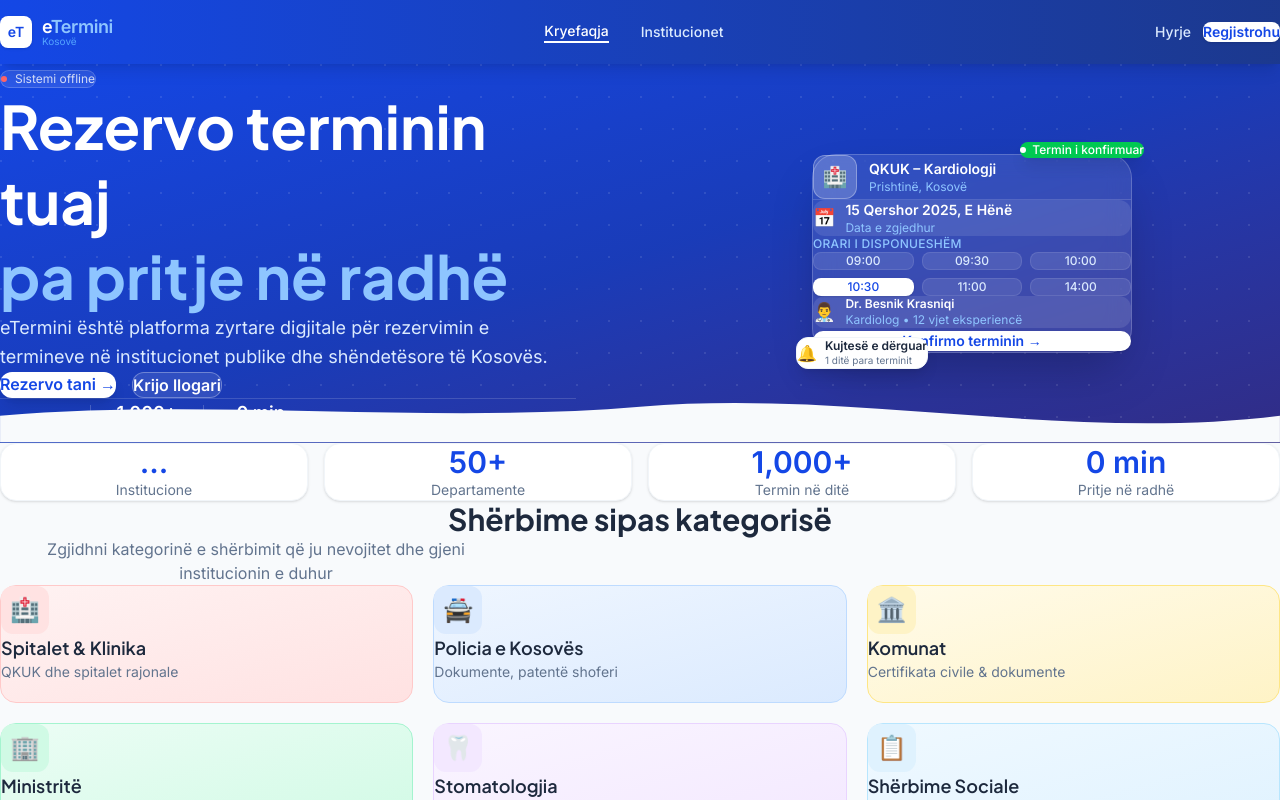
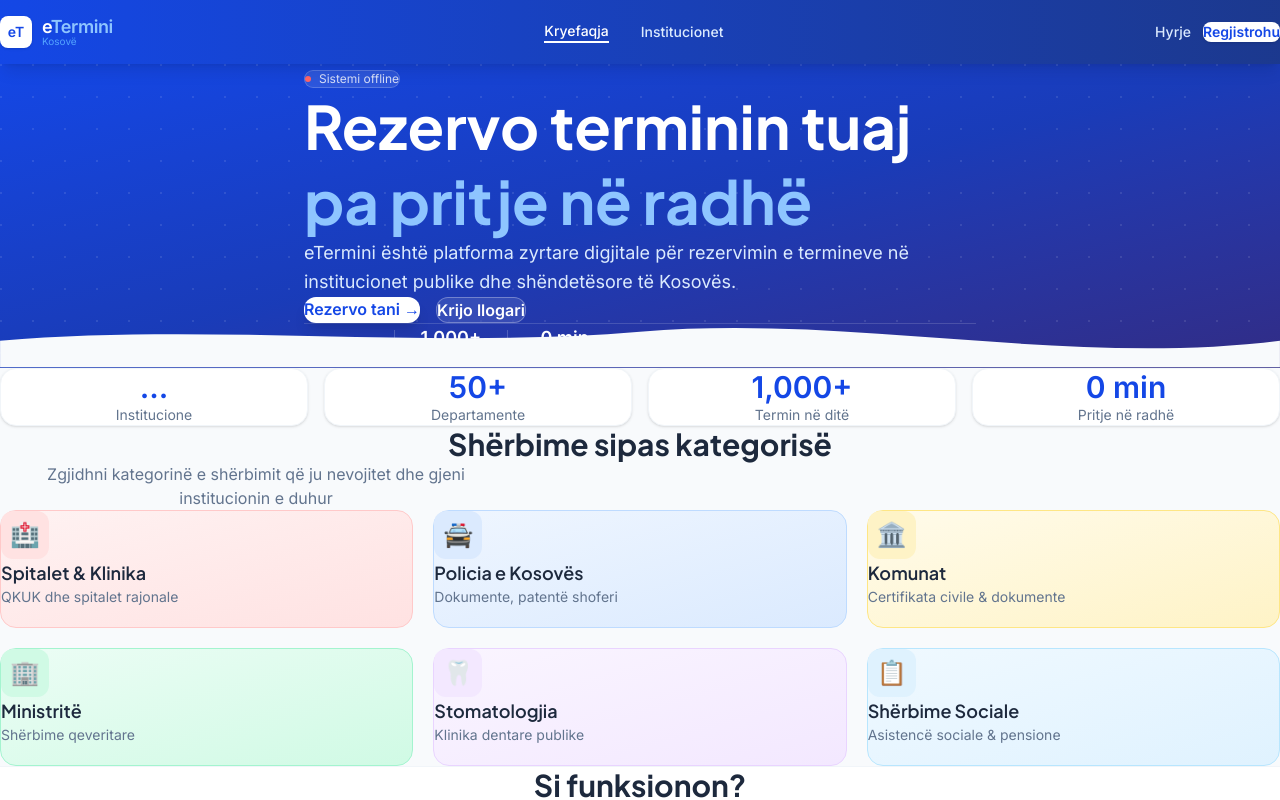
Before and after one commit to vesahadergjonaj/eTerminiUI, a React (Vite) app: page / in a window 1280 px wide. Shown: the top 800 px of the page. Built offline with nearby package versions, Linux system fonts and the light colour scheme; no server answers.

Commit message:
heqja pjesve te pa nevojshme

```diff
--- a/src/pages/Home.jsx
+++ b/src/pages/Home.jsx
@@ -24,7 +24,6 @@
   { step: '03', title: 'Rezervoni terminin', desc: 'Zgjidhni datën dhe orën e disponueshme dhe konfirmoni rezervimin.' },
 ]
 
-const timeSlots = ['09:00', '09:30', '10:00', '10:30', '11:00', '14:00']
 
 export default function Home() {
   const { status, loading: pingLoading } = usePing()
@@ -46,10 +45,8 @@
           }}
         />
         <div className="relative max-w-7xl mx-auto px-4 sm:px-6 py-20 md:py-28">
-          <div className="grid grid-cols-1 lg:grid-cols-2 gap-12 items-center">
-
-            {/* Left content */}
-            <div className="max-w-xl">
+          <div className="flex justify-center">
+            <div className="max-w-2xl w-full">
               <div className="inline-flex items-center gap-2 bg-white/10 backdrop-blur border border-white/20 text-white/80 text-xs px-3 py-1.5 rounded-full mb-6">
                 <span className={`w-1.5 h-1.5 rounded-full ${pingLoading ? 'bg-yellow-400 animate-pulse' : status ? 'bg-green-400' : 'bg-red-400'}`} />
                 {pingLoading ? 'Duke kontrolluar...' : status ? 'Sistemi është aktiv' : 'Sistemi offline'}
@@ -96,79 +93,6 @@
               </div>
             </div>
 
-            {/* Right — floating booking card */}
-            <div className="hidden lg:flex justify-center items-center">
-              <div className="relative">
-                <div className="bg-white/10 backdrop-blur-md border border-white/20 rounded-3xl p-6 shadow-2xl w-[320px]">
-                  {/* Header */}
-                  <div className="flex items-center gap-3 mb-5 pb-4 border-b border-white/15">
-                    <div className="w-11 h-11 bg-white/20 border border-white/30 rounded-xl flex items-center justify-center text-xl flex-shrink-0">
-                      🏥
-                    </div>
-                    <div>
-                      <p className="text-white font-semibold text-sm">QKUK – Kardiologji</p>
-                      <p className="text-blue-300 text-xs">Prishtinë, Kosovë</p>
-                    </div>
-                  </div>
-
-                  {/* Selected date */}
-                  <div className="flex items-center gap-2.5 bg-white/10 rounded-xl px-3 py-2.5 mb-4">
-                    <span className="text-lg">📅</span>
-                    <div>
-                      <p className="text-white text-sm font-semibold">15 Qershor 2025, E Hënë</p>
-                      <p className="text-blue-300 text-xs">Data e zgjedhur</p>
-                    </div>
-                  </div>
-
-                  {/* Time slots */}
-                  <p className="text-blue-300 text-xs font-medium uppercase tracking-wide mb-2">
-                    Orari i disponueshëm
-                  </p>
-                  <div className="grid grid-cols-3 gap-2 mb-4">
-                    {timeSlots.map((t, i) => (
-                      <button
-                        key={t}
-                        className={`text-xs py-2 rounded-lg font-medium transition-all ${
-                          i === 3
-                            ? 'bg-white text-blue-700 shadow-sm'
-                            : 'bg-white/10 text-blue-100 hover:bg-white/20 border border-white/10'
-                        }`}
-                      >
-                        {t}
-                      </button>
-                    ))}
-                  </div>
-
-                  {/* Doctor */}
-                  <div className="flex items-center gap-2.5 bg-white/10 rounded-xl px-3 py-2.5 mb-4">
-                    <span className="text-lg">👨‍⚕️</span>
-                    <div>
-                      <p className="text-white text-xs font-semibold">Dr. Besnik Krasniqi</p>
-                      <p className="text-blue-300 text-xs">Kardiolog • 12 vjet eksperiencë</p>
-                    </div>
-                  </div>
-
-                  <button className="w-full bg-white text-blue-700 font-semibold py-2.5 rounded-xl text-sm hover:bg-blue-50 transition-colors shadow-sm">
-                    Konfirmo terminin →
-                  </button>
-                </div>
-
-                {/* Floating badge */}
-                <div className="absolute -top-3 -right-3 bg-green-500 text-white text-xs px-3 py-1.5 rounded-full shadow-lg flex items-center gap-1.5 font-medium">
-                  <span className="w-1.5 h-1.5 bg-white rounded-full" />
-                  Termin i konfirmuar
-                </div>
-
-                {/* Floating notification */}
-                <div className="absolute -bottom-4 -left-4 bg-white text-slate-700 text-xs px-3 py-2 rounded-xl shadow-lg border border-slate-100 flex items-center gap-2">
-                  <span className="text-base">🔔</span>
-                  <div>
-                    <p className="font-semibold text-slate-800 text-xs">Kujtesë e dërguar</p>
-                    <p className="text-slate-500 text-[10px]">1 ditë para terminit</p>
-                  </div>
-                </div>
-              </div>
-            </div>
 
           </div>
         </div>
```
